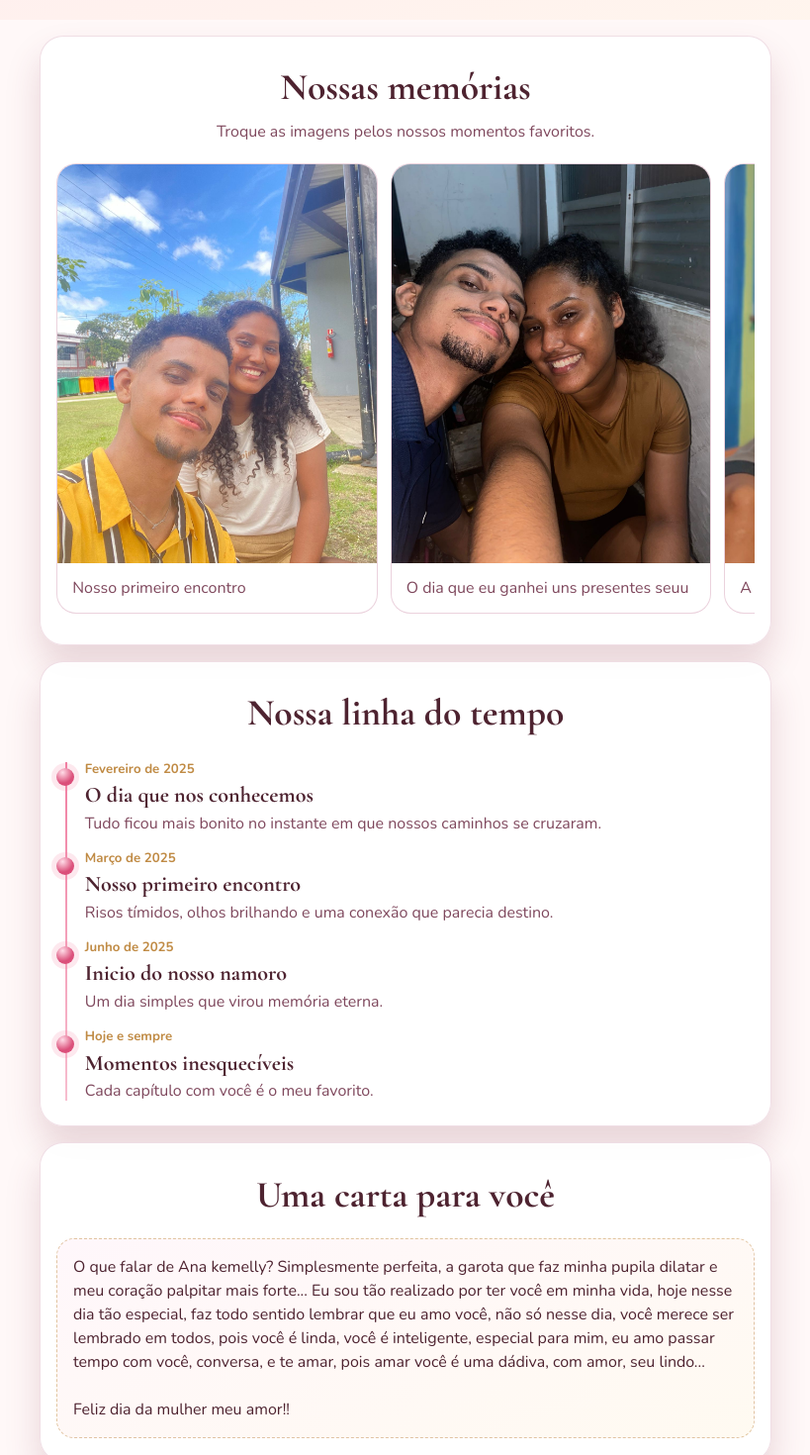
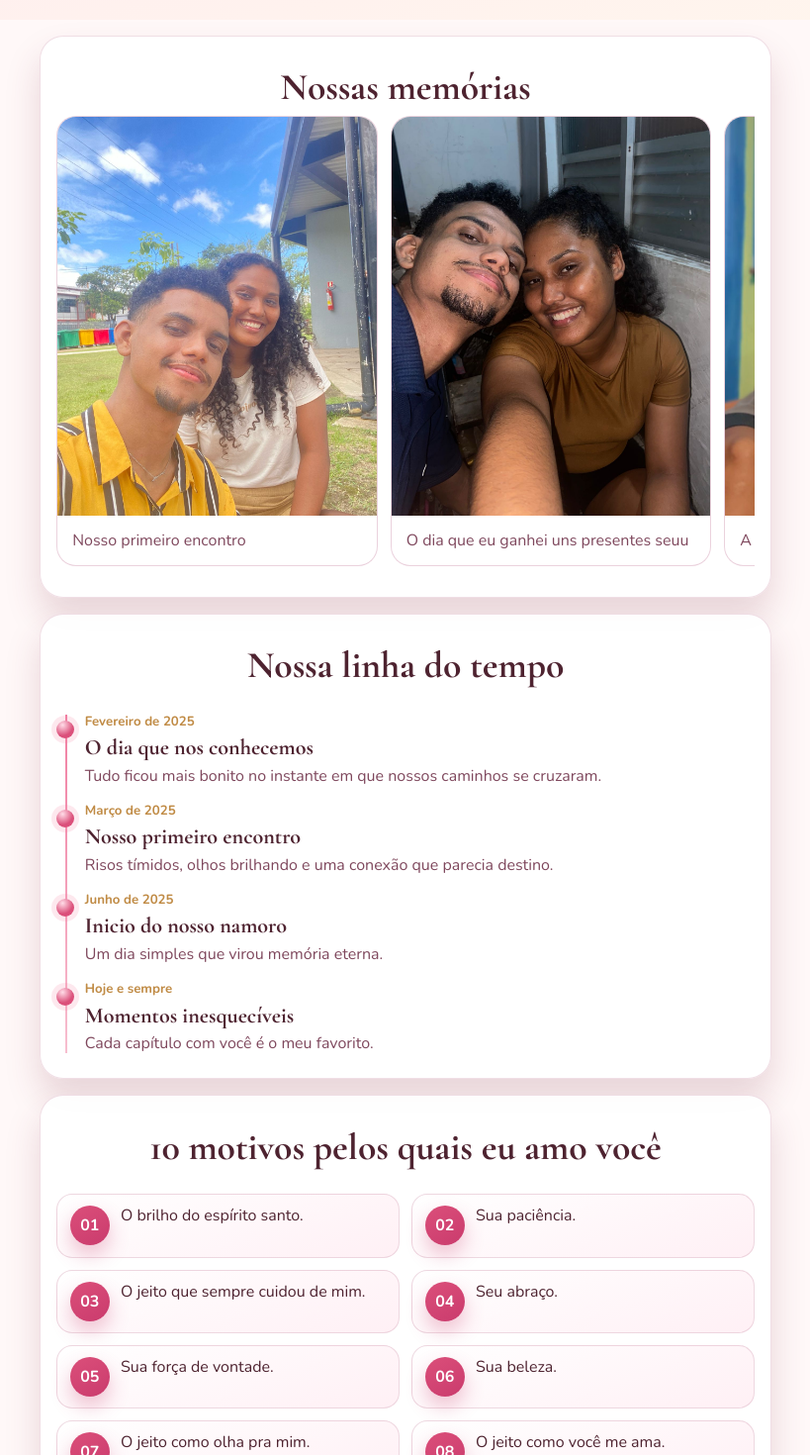
Before and after one commit to Lucio-Gabriel/romantic, a React (Vite) app: page / in a window 1280 px wide. Shown: the part 780-2250 px from the top of the page at 99% size, without its empty margins (230-1049 px from the left). Built offline with nearby package versions, Linux system fonts and the light colour scheme.

Commit message:
feat: fix text

```diff
--- a/src/App.jsx
+++ b/src/App.jsx
@@ -157,9 +157,6 @@ function App() {
 
       <section ref={photosRef} className="section reveal">
         <h2>Nossas memórias</h2>
-        <p className="section-subtitle">
-          Troque as imagens pelos nossos momentos favoritos.
-        </p>
         <div
           className="photo-carousel"
           role="list"
@@ -186,23 +183,6 @@ function App() {
             </article>
           ))}
         </div>
-      </section>
-
-      <section className="section reveal">
-        <h2>Uma carta para você</h2>
-        <article className="love-letter">
-          O que falar de Ana kemelly? Simplesmente
-          perfeita, a garota que faz minha pupila dilatar e meu coração palpitar
-          mais forte... Eu sou tão realizado por ter você em minha vida, hoje
-          nesse dia tão especial, faz todo sentido lembrar que eu amo você, não
-          só nesse dia, você merece ser lembrado em todos, pois você é linda,
-          você é inteligente, especial para mim, eu amo passar tempo com você,
-          conversa, e te amar, pois amar você é uma dádiva, com amor, seu lindo...
-
-          <br /><br />
-
-          Feliz dia da mulher meu amor!!
-        </article>
       </section>
 
       <section className="section reveal">
```
